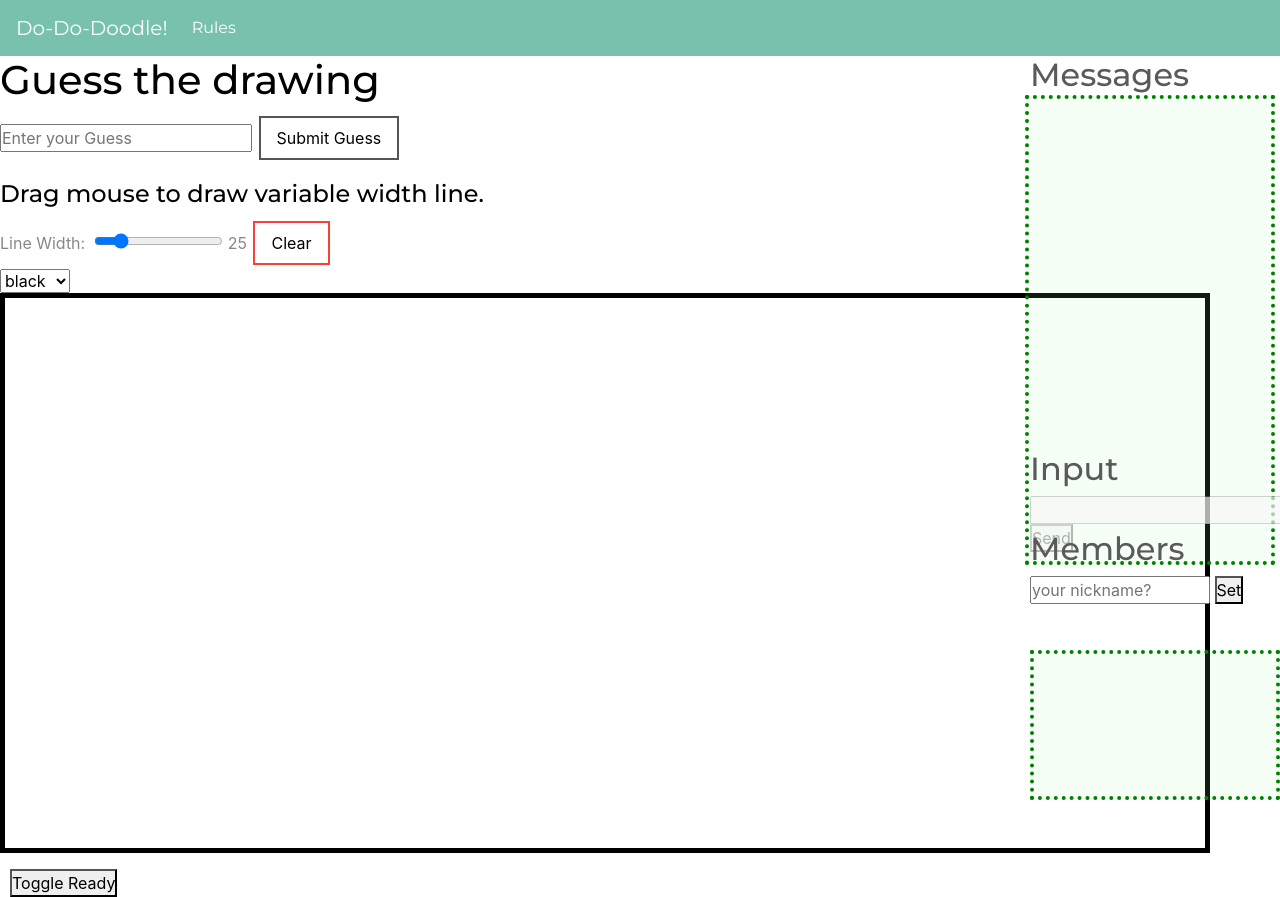
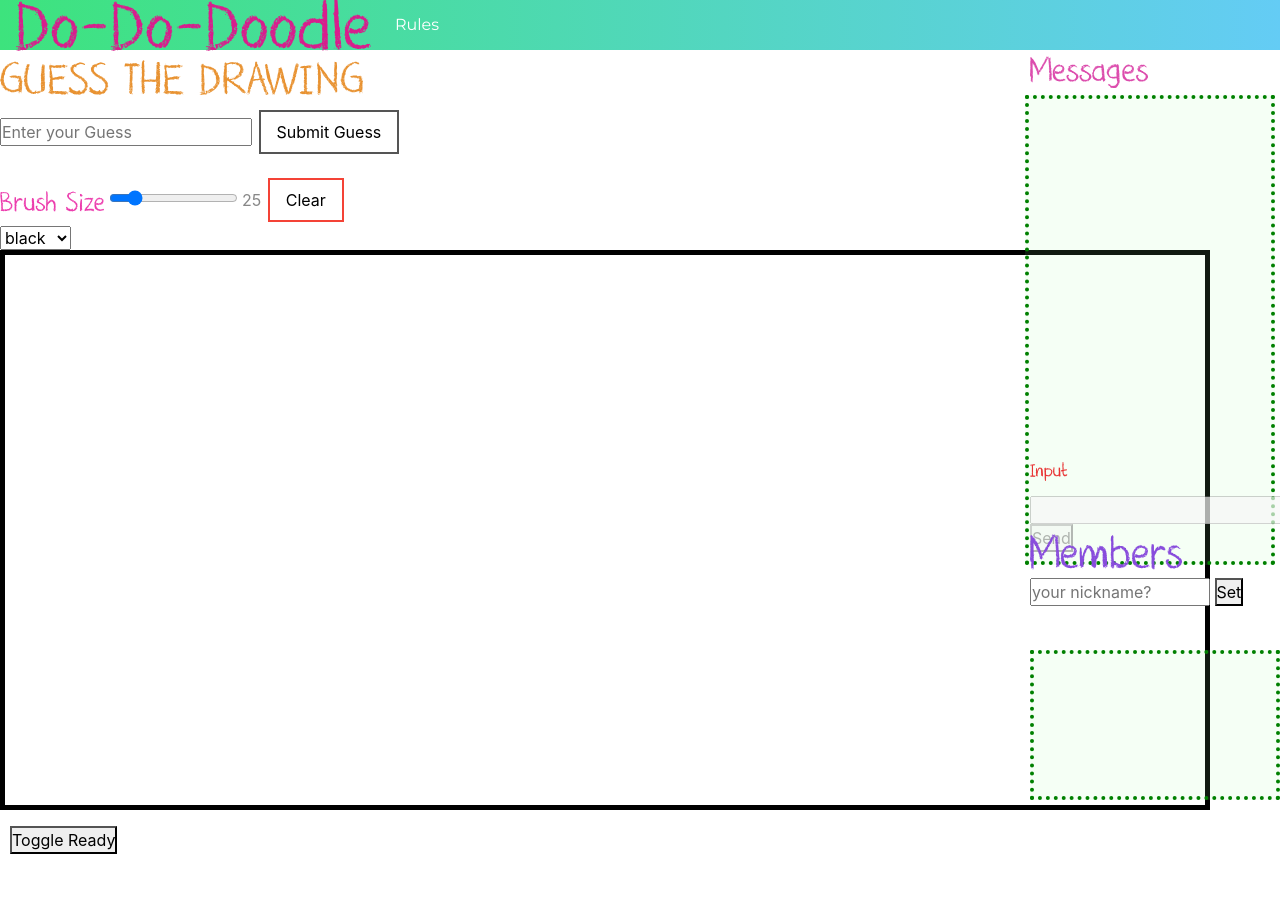
Before and after one commit to ajbarcenas/Do-Do-Doodle, a website: page client/index.html in a window 1280 px wide. After the commit the page ends 854 px from the top, so only its background shows below. Drawn offline with nearby package versions, Linux system fonts and the light colour scheme; no server answers.

Commit message:
Added the UI changes

```diff
--- a/client/index.html
+++ b/client/index.html
@@ -24,10 +24,10 @@
 </head>
 <body>
 
-  <nav class="navbar navbar-expand-lg navbar-dark bg-primary">
+  <nav id="grad1" class="navbar navbar-expand-lg navbar-dark bg-primary">
 
     <!-- <nav id="grad1" class="navbar navbar-expand-lg navbar-dark bg-primary"> -->
-    <a class="navbar-brand" href="">Do-Do-Doodle!</a>
+    <a class="navbar-brand" href=""><img src="./Pictures/DDDLogoPINK.png"></a>
     <button class="navbar-toggler" type="button" data-toggle="collapse" data-target="#navbarColor01" aria-controls="navbarColor01" aria-expanded="false" aria-label="Toggle navigation">
       <span class="navbar-toggler-icon"></span>
     </button>
@@ -46,14 +46,14 @@
     <div id="container">
       <aside>
         <div id="msgHeader">
-          <h2>Messages</h2>
+          <h2><img src="./Pictures/DDDmessagesSMALL.png"></h2>
         </div>
         <section id="msgContainer">
           <ul id="messages"></ul>
         </section>
         <footer>
           <section id="msgInput">
-            <h2>Input</h2>
+            <h2><img src="./Pictures/DDDinputSMALL.png"></h2>
             <form action="">
               <input id="boxMessage" autocomplete="off" disabled="true" />
               <button type="submit" id="buttonMessage" disabled="true">Send</button>
@@ -62,7 +62,7 @@
         </footer>
     </div>
     <section id="nickBox">
-      <h2>Members</h2>
+      <h2><img src="./Pictures/DDDmembersSMALL.png"></h2>
       <input id="boxNick" type="text" placeholder="your nickname?" size="13" />
       <button  id="buttonNick" onClick="setMyName()">Set</button>
     </section>
@@ -71,7 +71,7 @@
     </section>
     </aside>
   </div>
-  <h1 style="color: black;" style="font-size: x-large;"> Guess the drawing </h1>
+  <h1 style="color: black;" style="font-size: x-large;"> <img src="./Pictures/DDDgtdSMALL.png"> </h1>
   <div id="game">
     <div>
       <input type="text" id="guessField" placeholder="Enter your Guess" />
@@ -80,16 +80,18 @@
     <p id="result"></p>
   </div>
   <div>
-    <h4 style="color: black;">Drag mouse to draw variable width line.</h4>
-    Line Width:&nbsp <input type=range min=1 max=200 id=myslider> <span id=val>25</span>
+    <img src="./Pictures/DDDwidthSMALL.png">
+    <input type=range min=1 max=200 id=myslider> <span id=val>25</span>
     <button class="button button3" type="submit" value="Clear" id="resetCanvas"> Clear </button>
   </div>
   <div>
     <select id="colorsMain">
       <option value="black">black</option>
-      <option value="aqua">aqua</option>
-      <option value="blue">blue</option>
-      <option value="brown">brown</option>
+      <option value="aqua">Aqua</option>
+      <option value="blue">Blue</option>
+      <option value="brown">Brown</option>
+      <option value="red">Red</option>
+      <option value="green">Green</option>
   </select>
   </div>
 
--- a/client/style/master.css
+++ b/client/style/master.css
@@ -170,7 +170,7 @@
 }
 
 #grad1 {
-  height: 100px;
+  height: 50px;
   background-color: #5cf7ce; /* For browsers that do not support gradients */
   background-image: linear-gradient(to right, #3de37d, #64ccf5);
 }
--- a/client/style/style.css
+++ b/client/style/style.css
@@ -1,15 +1,15 @@
 * {
-   margin: 0;
-   padding: 0;
+  margin: 0;
+  padding: 0;
 }
-body{
-   width: 100%;
-   height: 100%;
+body {
+  width: 100%;
+  height: 100%;
 }
 #canvas {
-   display: block;
-   width: 50%
-   border: 3px solid #73AD21;
+  display: block;
+  width: 50%;
+  border: 3px solid #73ad21;
 }
 
 /* div#place {
@@ -20,7 +20,7 @@ body{
 } */
 
 section#msgContainer {
-  position:fixed;
+  position: fixed;
   overflow: auto;
   right: 5px;
   top: 95px;
@@ -31,8 +31,8 @@ section#msgContainer {
 }
 
 div#msgHeader {
-  position:absolute;
-  right:0;
+  position: absolute;
+  right: 0;
   width: 250px;
   height: 550px;
 }
@@ -53,7 +53,6 @@ section#nickBox {
   height: 250px;
 }
 
-
 section#userBox {
   position: fixed;
   overflow: auto;
@@ -67,5 +66,5 @@ section#userBox {
 section#canvasElement {
   left: 0;
   width: 50%;
-  height: 250px
+  height: 250px;
 }
```
Also changed, not shown: client/Pictures/DDDgtdSMALL.png (added), client/Pictures/DDDinputSMALL.png (added), client/Pictures/DDDmessagesSMALL.png (added), client/Pictures/DDDwidthSMALL.png (added).
